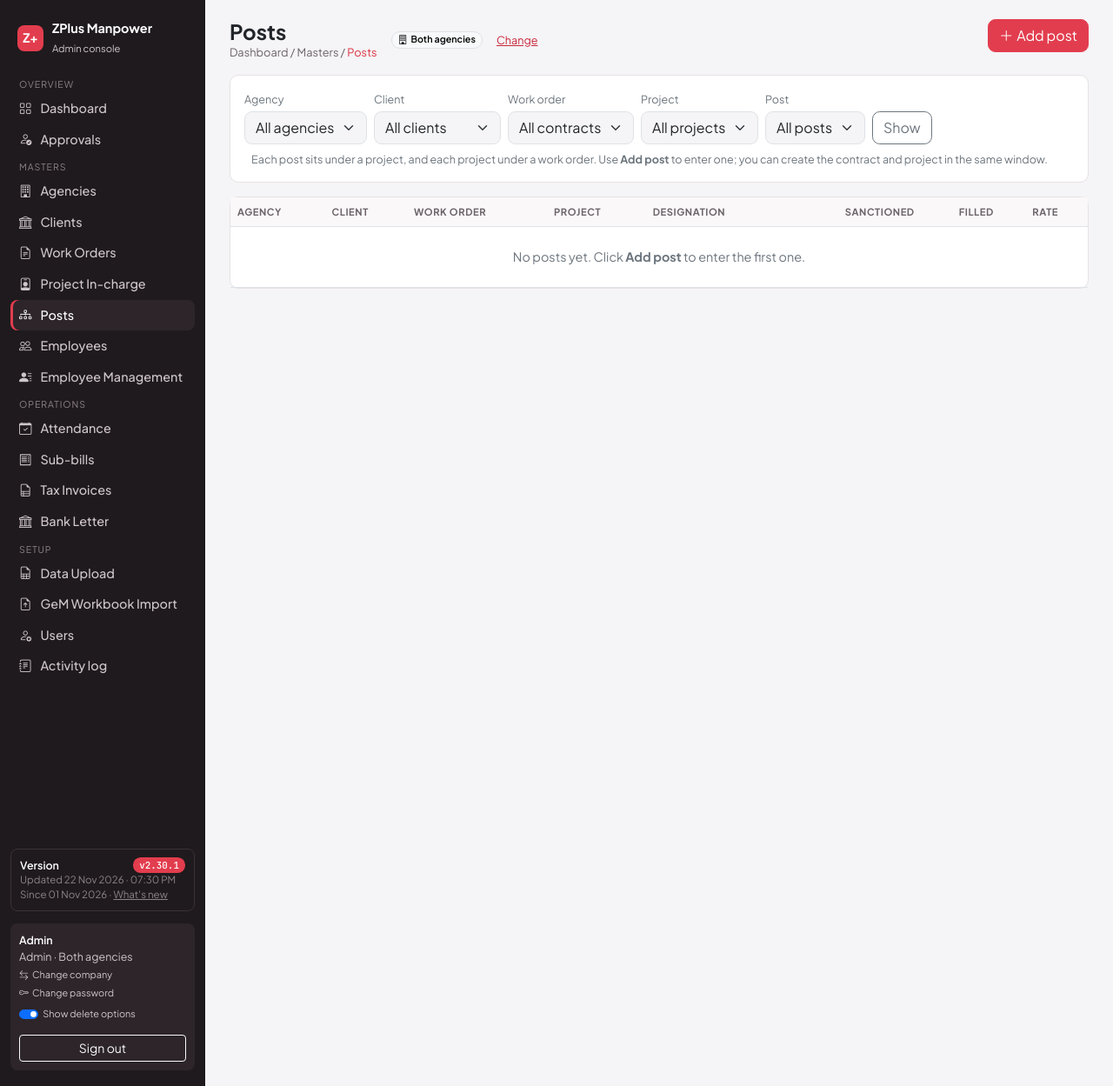
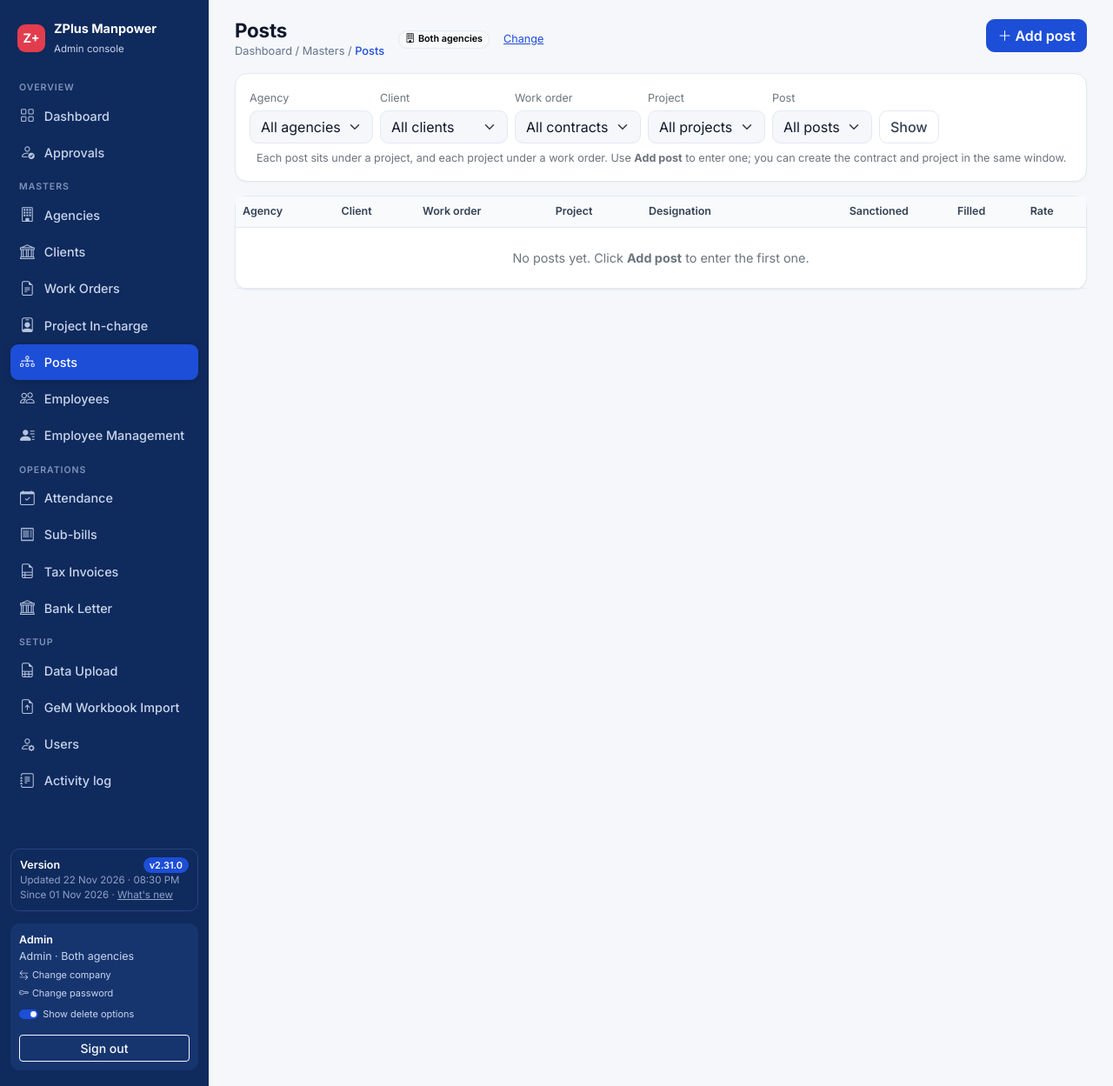
Before and after one commit to EPFRAGHU/zplus, a Laravel app: page /posts in a window 1280 px wide. Shown: the whole page at 87% size. Run offline with Laravel 12, Linux system fonts and the light colour scheme; the visitor is signed in with stand-in values (Sample User, id 1); data comes from the database, SQL or seed files in the repository; data that the repository does not hold is empty.

Commit message:
feat: apply the navy and blue theme to every page through a shared stylesheet

```diff
--- a/config/releases.php
+++ b/config/releases.php
@@ -12,6 +12,12 @@ return [
     'timezone' => 'Asia/Kolkata',      // release times are Indian Standard Time
 
     'releases' => [
+        ['version' => '2.31.0', 'date' => '2026-11-22 20:30', 'title' => 'New look on every page', 'type' => 'feature', 'notes' => [
+            'The Work Orders design now runs through the whole app: navy side menu with the current page in blue, blue buttons and links, Inter font, light grey background, rounded cards with soft borders, cleaner table headings',
+            'Figure cards on the dashboard and reports are tinted with an icon; agency and client headings on the lists are lighter and easier to read',
+            'Sign-in, company choice and error pages in the same colours',
+            'No change to any page\'s contents, buttons, data or permissions',
+        ]],
         ['version' => '2.30.1', 'date' => '2026-11-22 19:30', 'title' => 'TDS off by default for new staff', 'type' => 'fix', 'notes' => [
             'New employees (employee form, one-page work order entry, Data Upload, GeM import) now start with TDS switched off; switch it on per person where TDS applies',
             'Existing employees keep their current TDS switch',
--- a/resources/views/auth/login.blade.php
+++ b/resources/views/auth/login.blade.php
@@ -4,8 +4,8 @@
 <meta name="description" content="Manpower records, attendance, GeM billing and payroll.">
 @include('partials.favicon')
 <link href="{{ asset('vendor/bootstrap/bootstrap.min.css') }}" rel="stylesheet">
-<link href="https://fonts.googleapis.com/css2?family=Plus+Jakarta+Sans:wght@400;600;700&display=swap" rel="stylesheet">
-<style>body{font-family:"Plus Jakarta Sans",system-ui,sans-serif;background:#1f1a1d;min-height:100vh;display:grid;place-items:center;padding:16px}.btn-primary{--bs-btn-bg:#e23d4e;--bs-btn-border-color:#e23d4e;--bs-btn-hover-bg:#c92e40;--bs-btn-hover-border-color:#c92e40}</style>
+<link href="https://fonts.googleapis.com/css2?family=Inter:wght@400;500;600;700&display=swap" rel="stylesheet">
+<style>body{font-family:Inter,system-ui,sans-serif;background:#0f2a5c;min-height:100vh;display:grid;place-items:center;padding:16px}.btn-primary{--bs-btn-bg:#1d4ed8;--bs-btn-border-color:#1d4ed8;--bs-btn-hover-bg:#1e40af;--bs-btn-hover-border-color:#1e40af}</style>
 </head><body>
 <form method="post" action="{{ url('/login') }}" class="bg-white rounded-3 p-4 shadow" style="width:min(380px,100%)">
   @csrf
--- a/resources/views/components/layouts/app.blade.php
+++ b/resources/views/components/layouts/app.blade.php
@@ -9,44 +9,8 @@
 <link href="{{ asset('vendor/bootstrap/bootstrap.min.css') }}" rel="stylesheet">
 <link href="{{ asset('vendor/bootstrap-icons/bootstrap-icons.min.css') }}" rel="stylesheet">
 <link rel="preconnect" href="https://fonts.googleapis.com">
-<link href="https://fonts.googleapis.com/css2?family=Plus+Jakarta+Sans:wght@400;500;600;700&family=JetBrains+Mono:wght@400;500&display=swap" rel="stylesheet">
-<style>
-:root{--z-accent:#e23d4e;--z-rail:#1f1a1d;--z-rail-fg:#cfc6cb;--z-rail-active:#2d2529;--z-bg:#f5f4f6;--bs-body-font-family:"Plus Jakarta Sans",system-ui,sans-serif;--bs-body-bg:var(--z-bg);--bs-primary:#e23d4e;--bs-primary-rgb:226,61,78;--bs-link-color-rgb:200,40,60;--bs-border-radius:.55rem}
-body{font-size:.9rem}
-.btn-primary{--bs-btn-bg:var(--z-accent);--bs-btn-border-color:var(--z-accent);--bs-btn-hover-bg:#c92e40;--bs-btn-hover-border-color:#c92e40;--bs-btn-active-bg:#b52838;--bs-btn-disabled-bg:#e23d4e}
-.mono{font-family:"JetBrains Mono",ui-monospace,monospace;font-size:.8rem}
-.num{text-align:right;font-variant-numeric:tabular-nums}
-.z-app{display:grid;grid-template-columns:236px minmax(0,1fr);min-height:100vh}
-.z-rail{background:var(--z-rail);color:var(--z-rail-fg);padding:18px 12px;position:sticky;top:0;height:100vh;overflow:auto;display:flex;flex-direction:column;gap:14px}
-.z-brand{display:flex;gap:10px;align-items:center;color:#fff;padding:4px 8px;text-decoration:none}
-.z-brand b{display:block}.z-brand small{color:var(--z-rail-fg);font-size:.7rem}
-.z-mark{width:30px;height:30px;border-radius:8px;background:var(--z-accent);display:grid;place-items:center;font-weight:800}
-.z-label{font-size:.66rem;text-transform:uppercase;letter-spacing:.09em;color:#8d8288;padding:6px 10px 2px}
-.z-nav a{display:flex;gap:10px;align-items:center;padding:7px 10px;border-radius:8px;color:var(--z-rail-fg);text-decoration:none;font-weight:500}
-.z-nav a:hover{background:var(--z-rail-active);color:#fff}
-.z-nav a.active{background:var(--z-rail-active);color:#fff;box-shadow:inset 3px 0 0 var(--z-accent)}
-.z-ver{margin-top:auto;display:block;text-decoration:none;color:var(--z-rail-fg);font-size:.72rem;padding:9px 10px;border:1px solid #3a3136;border-radius:8px;line-height:1.45}
-.z-ver:hover{border-color:#5a4e54;color:#fff}
-.z-ver .v{display:flex;align-items:center;justify-content:space-between;gap:6px;color:#fff;font-weight:600;font-size:.78rem}
-.z-ver .v span.badge{font-family:"JetBrains Mono",ui-monospace,monospace;font-weight:500;background:var(--z-accent);font-size:.68rem}
-.z-ver .d{color:#8d8288}
-.z-user{font-size:.78rem;padding:10px;border-radius:8px;background:var(--z-rail-active)}
-.z-main{min-width:0;padding:22px clamp(16px,2.5vw,28px) 48px}
-.z-card{background:#fff;border:1px solid #e7e2e5;border-radius:10px}
-.z-card>.z-card-h{display:flex;gap:10px;align-items:center;flex-wrap:wrap;padding:12px 16px;border-bottom:1px solid #e7e2e5}
-.z-card-h h2{font-size:.95rem;margin:0;font-weight:700}
-.z-kpi{padding:14px 16px}.z-kpi .v{font-size:1.45rem;font-weight:700;font-variant-numeric:tabular-nums}.z-kpi .l{font-size:.78rem;color:#6c6469;font-weight:600}
-.table{--bs-table-bg:transparent;margin:0}.table th{font-size:.7rem;text-transform:uppercase;letter-spacing:.05em;color:#6c6469;background:#faf8f9;white-space:nowrap}
-.table td{vertical-align:middle}
-.crumb{font-size:.8rem;color:#6c6469}
-.att-grid select{width:3.4rem;padding:2px 4px;font-size:.72rem;border-radius:4px;text-align:center}
-.att-grid td,.att-grid th{padding:3px 2px!important;text-align:center}
-.att-grid td:first-child,.att-grid th:first-child{text-align:left;position:sticky;left:0;background:#fff;z-index:1;padding-left:10px!important;min-width:170px}
-.c-LEFT{background:#f8d7da;color:#842029}.att-left td:first-child{box-shadow:inset 4px 0 0 #dc3545}
-.c-P{background:#e3f4ea}.c-A,.c-L{background:#fde6e8}.c-CL,.c-EL,.c-HD{background:#fdf1dc}.c-H,.c-RH,.c-CH{background:#e4eefc}.c-SAT,.c-SUN{background:#f1eef0;color:#8a8086}
-.menu-btn{display:none}
-@media (max-width:900px){.z-app{grid-template-columns:1fr}.z-rail{position:fixed;inset:0 auto 0 0;width:250px;z-index:1040;transform:translateX(-105%);transition:transform .2s}.z-rail.open{transform:none}.menu-btn{display:inline-flex}}
-</style>
+<link href="https://fonts.googleapis.com/css2?family=Inter:wght@400;500;600;700&display=swap" rel="stylesheet">
+<link href="{{ asset('css/app.css') }}?v={{ \App\Support\Release::version() }}" rel="stylesheet">
 {{ $head ?? '' }}
 </head>
 <body>
--- a/resources/views/contracts/_index-style.blade.php
+++ b/resources/views/contracts/_index-style.blade.php
@@ -1,7 +1,5 @@
-<link href="https://fonts.googleapis.com/css2?family=Inter:wght@400;500;600;700&display=swap" rel="stylesheet">
 <style>
   .wo{--wo-navy:#0f2a5c;--wo-blue:#1d4ed8;--wo-blue-50:#eef3ff;--wo-line:#e3e8f0;--wo-muted:#64748b;--wo-text:#0f172a;font-family:Inter,system-ui,sans-serif;color:var(--wo-text)}
-  .wo .mono{font-family:Inter,system-ui,sans-serif;font-size:inherit;font-variant-numeric:tabular-nums}
   .wo-head{display:flex;align-items:center;gap:14px;flex-wrap:wrap;margin-bottom:18px}
   .wo-head-icon{width:46px;height:46px;border-radius:12px;border:1px solid var(--wo-line);background:#fff;display:grid;place-items:center;color:var(--wo-blue);font-size:1.35rem;box-shadow:0 1px 2px rgba(15,23,42,.05)}
   .wo-head h1{font-size:1.45rem;font-weight:700;margin:0;letter-spacing:-.01em}
@@ -50,10 +48,6 @@
   .wo-right{display:flex;align-items:center;gap:12px;flex-wrap:wrap;margin-left:auto}
   .wo-fill{border-radius:999px;padding:4px 12px;font-weight:600;font-size:.82rem;white-space:nowrap}
   .wo-fill.full{background:#dcfce7;color:#166534} .wo-fill.part{background:#fef3c7;color:#92400e} .wo-fill.none{background:#f1f5f9;color:#475569}
-  .wo-prog{display:flex;align-items:center;gap:10px;min-width:180px}
-  .wo-prog .track{flex:1;height:8px;border-radius:999px;background:#e5e9f0;overflow:hidden}
-  .wo-prog .track span{display:block;height:100%;border-radius:999px;background:var(--p,#16a34a)}
-  .wo-prog b{font-weight:500;font-size:.85rem;min-width:44px;font-variant-numeric:tabular-nums}
   .wo-body{border-top:1px solid var(--wo-line);padding:0 12px 12px}
   .wo-table{margin:12px 0 0;font-size:.88rem}
   .wo-table thead th{background:#f8fafc;color:#334155;font-weight:600;text-transform:none;letter-spacing:0;font-size:.82rem;border-color:var(--wo-line)}
--- a/resources/views/reports/post-wise.blade.php
+++ b/resources/views/reports/post-wise.blade.php
@@ -10,9 +10,9 @@
     <span class="small text-secondary ms-md-2">For your own records: wages billed per post in the month's sub-bills. Not for submission.</span>
   </form>
   <div class="row row-cols-2 row-cols-md-3 g-3 mb-3">
-    <x-kpi label="Posts" :value="$groups->count()" />
-    <x-kpi label="Staff billed" :value="$staff" color="#1f63c4" />
-    <x-kpi label="Wages billed" :value="'₹'.inr($total)" color="#1f8a4c" />
+    <x-kpi label="Posts" icon="clipboard-check" :value="$groups->count()" />
+    <x-kpi label="Staff billed" icon="people" :value="$staff" color="#1f63c4" />
+    <x-kpi label="Wages billed" icon="currency-rupee" :value="'₹'.inr($total)" color="#1f8a4c" />
   </div>
   @forelse($groups as $g)
     <div class="z-card mb-3">
```
Also changed, not shown: resources/views/auth/choose-agency.blade.php (+6 -6 lines), resources/views/components/kpi.blade.php (+4 -3 lines), resources/views/dashboard.blade.php (+8 -8 lines), resources/views/errors/layout.blade.php (+4 -4 lines), resources/views/import/preview.blade.php (+6 -6 lines), tests/Feature/ProductionReadinessTest.php (+7 -0 lines), CHANGELOG.md, public/css/app.css (added).
